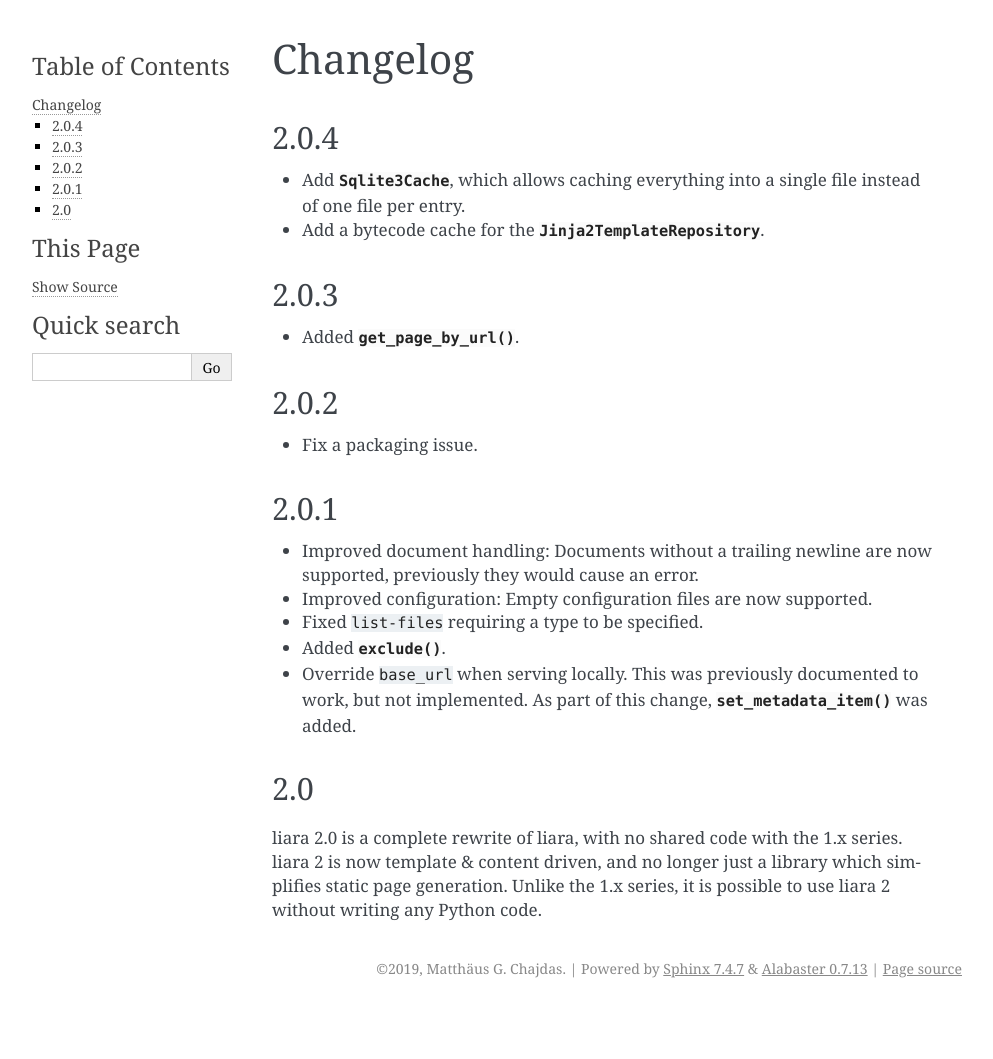
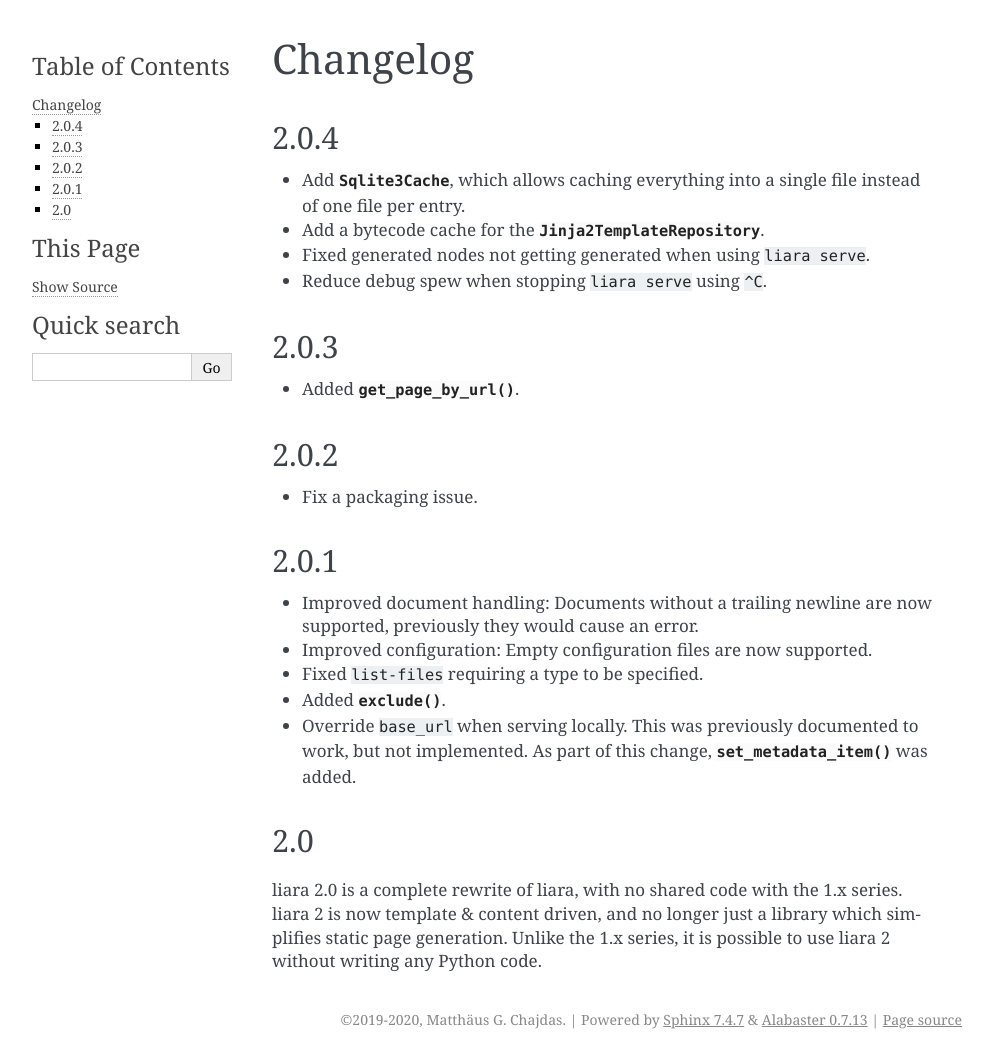
Before and after one commit to Anteru/liara, a Sphinx documentation site: the page built from docs/source/changelog.rst, in a window 1280 px wide. Shown: the whole page, without its empty margins (148-1141 px from the left). Built offline with Sphinx 7.4.7, drawn with Linux system fonts in a browser that asks for light colours; the version number is read from the project's files by our own code; before the commit the page ends 1008 px from its top, so only the background shows below that.

Commit message:
Update docs.

```diff
--- a/docs/source/changelog.rst
+++ b/docs/source/changelog.rst
@@ -6,6 +6,8 @@ Changelog
 
 * Add :py:class:`~liara.cache.Sqlite3Cache`, which allows caching everything into a single file instead of one file per entry.
 * Add a bytecode cache for the :py:class:`~liara.template.Jinja2TemplateRepository`.
+* Fixed generated nodes not getting generated when using ``liara serve``.
+* Reduce debug spew when stopping ``liara serve`` using ``^C``.
 
 2.0.3
 -----
--- a/docs/source/conf.py
+++ b/docs/source/conf.py
@@ -22,7 +22,7 @@ import liara
 # -- Project information -----------------------------------------------------
 
 project = 'Liara'
-copyright = '2019, Matthäus G. Chajdas'
+copyright = '2019-2020, Matthäus G. Chajdas'
 author = 'Matthäus G. Chajdas'
 
 # The short X.Y version
```
